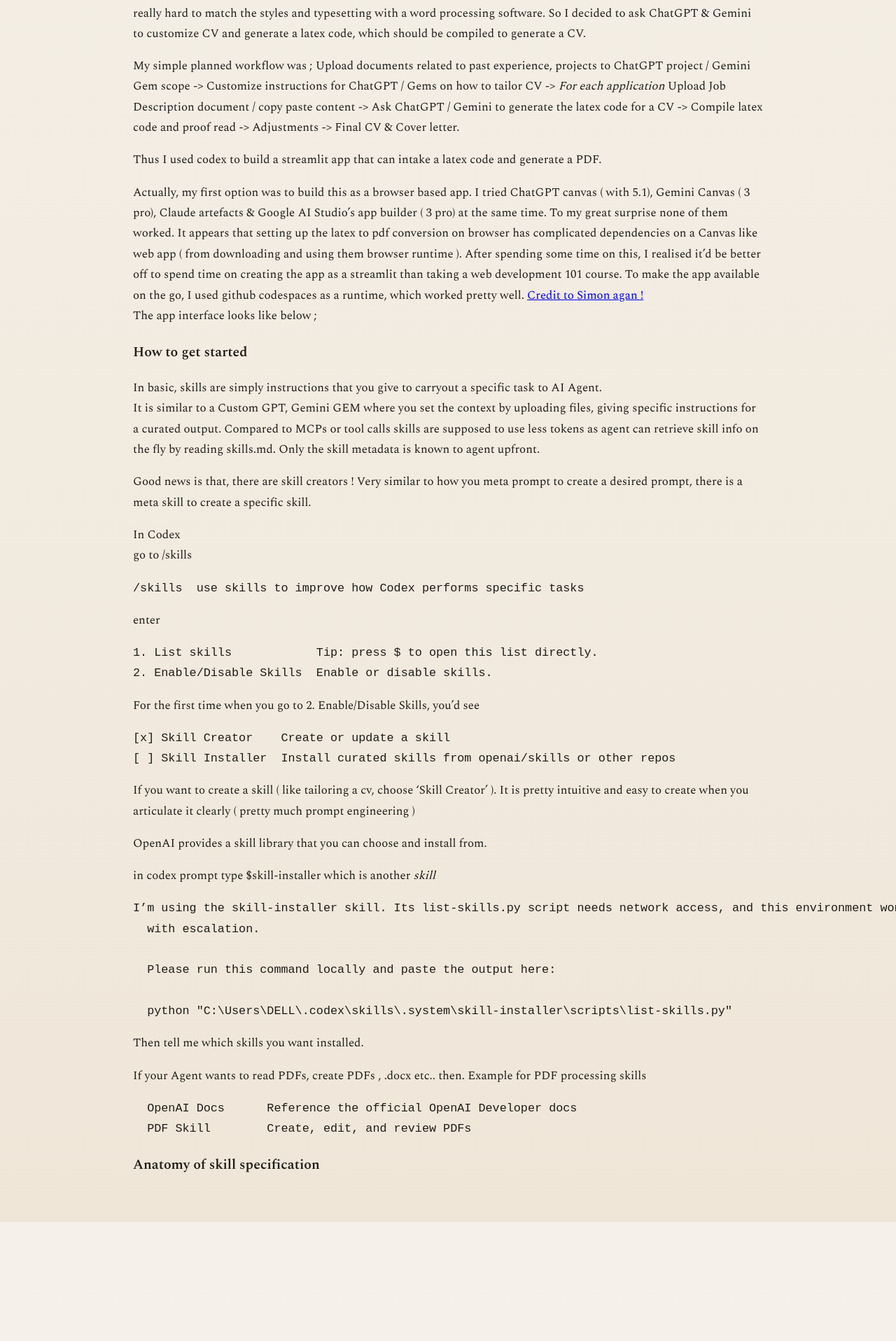
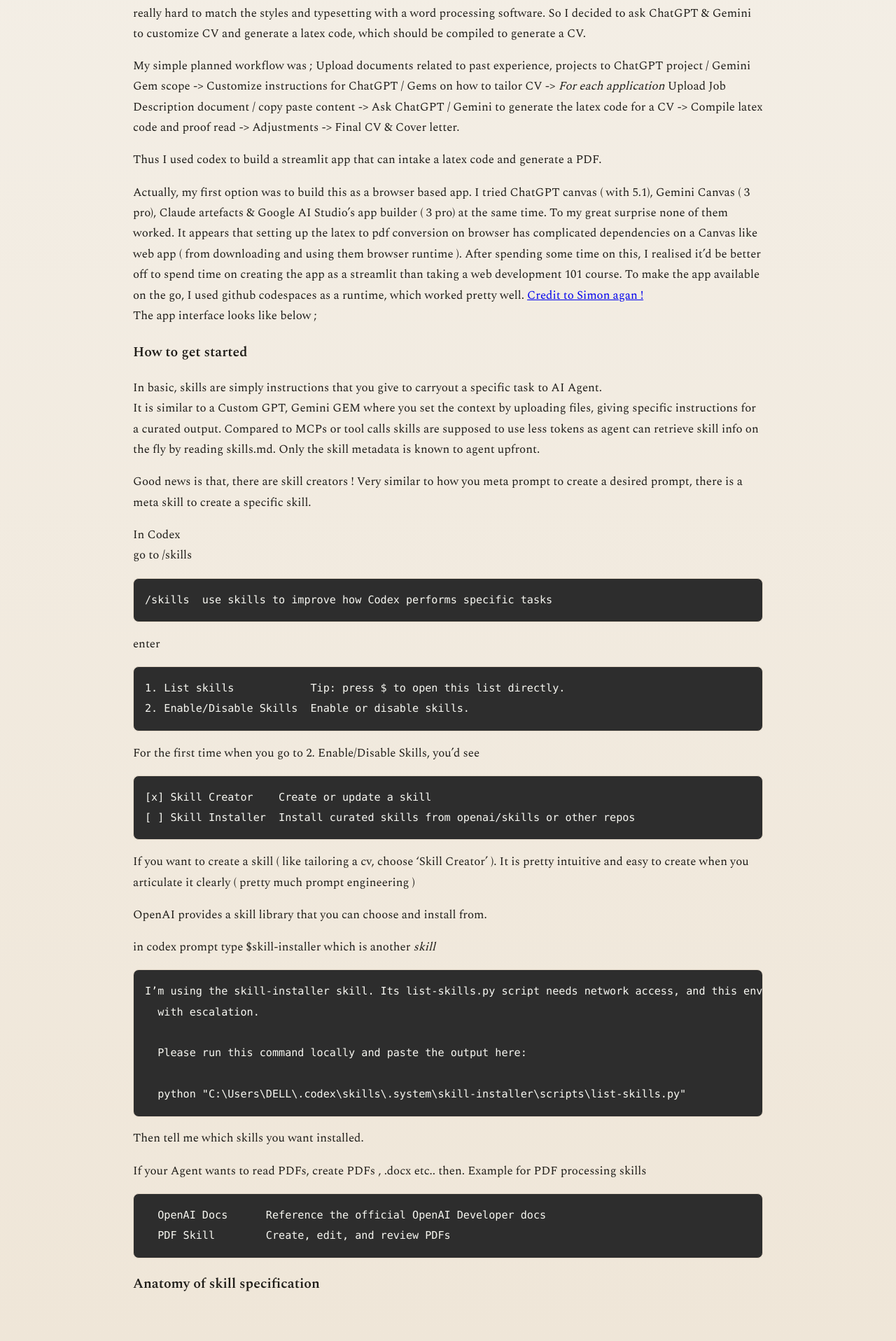
Before and after one commit to nilanka-weeraman/nilanka-weeraman.github.io, a Jekyll site: the page built from _posts/2026-02-06-configuring_using_agent_skills.md, in a window 1280 px wide. Shown: the part 787-2703 px from the top of the page at 70% size. Built offline with Jekyll 4.4.1, drawn with Linux system fonts in a browser that asks for light colours; before the commit the page ends 2533 px from its top, so only the background shows below that.

Commit message:
improve styling code snippets

```diff
--- a/assets/css/site.css
+++ b/assets/css/site.css
@@ -122,6 +122,28 @@ body {
   margin: 0;
 }
 
+code {
+  background: #f0e6d5;
+  padding: 2px 6px;
+  border-radius: 4px;
+  font-family: "Consolas", "Monaco", monospace;
+  font-size: 0.9em;
+}
+
+pre {
+  background: #2d2d2d;
+  padding: 16px;
+  border-radius: 8px;
+  overflow-x: auto;
+  border: 1px solid var(--border);
+}
+
+pre code {
+  background: transparent;
+  padding: 0;
+  color: #f8f8f2;
+}
+
 @media (max-width: 640px) {
   .site-header {
     padding-top: 32px;
```
